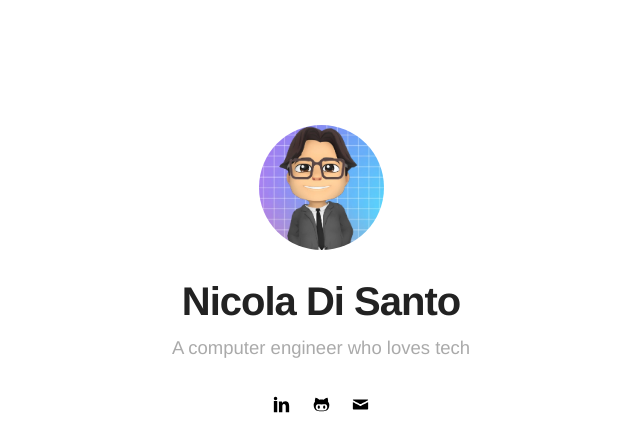
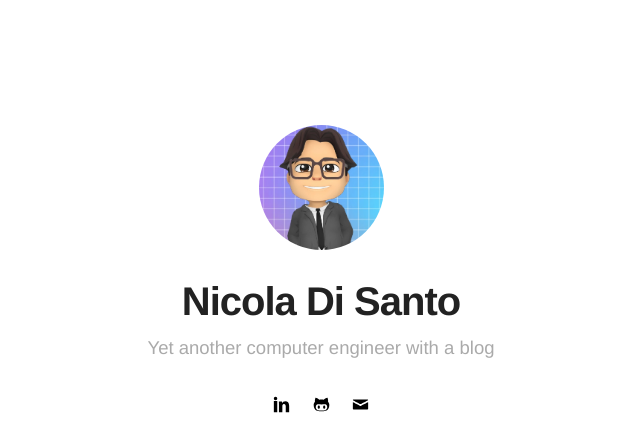
Before and after one commit to nicoDs96/hi, a Jekyll site: the page built from index.html, in a window 1280 px wide. Shown: the top 447 px of the page, without its empty margins (319-959 px from the left). Built offline with Jekyll 4.4.1, drawn with Linux system fonts in a browser that asks for light colours.

Commit message:
update bio

```diff
--- a/_config.yml
+++ b/_config.yml
@@ -1,6 +1,6 @@
 # main text of home
 name: Nicola Di Santo
-bio: A computer engineer who loves tech
+bio: Yet another computer engineer with a blog
 
 # twitter summary info
 description: A blog about technology and stuff related
```
